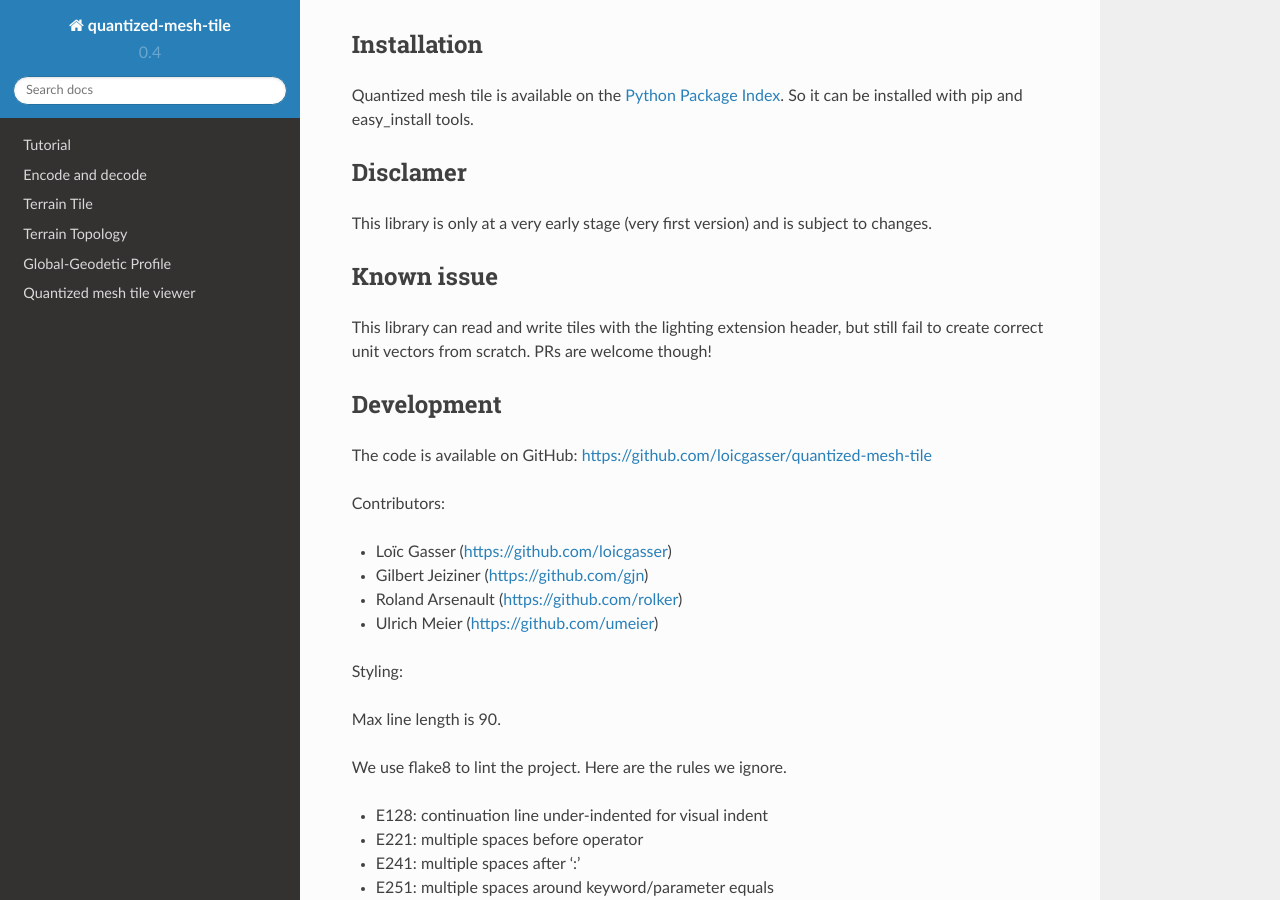
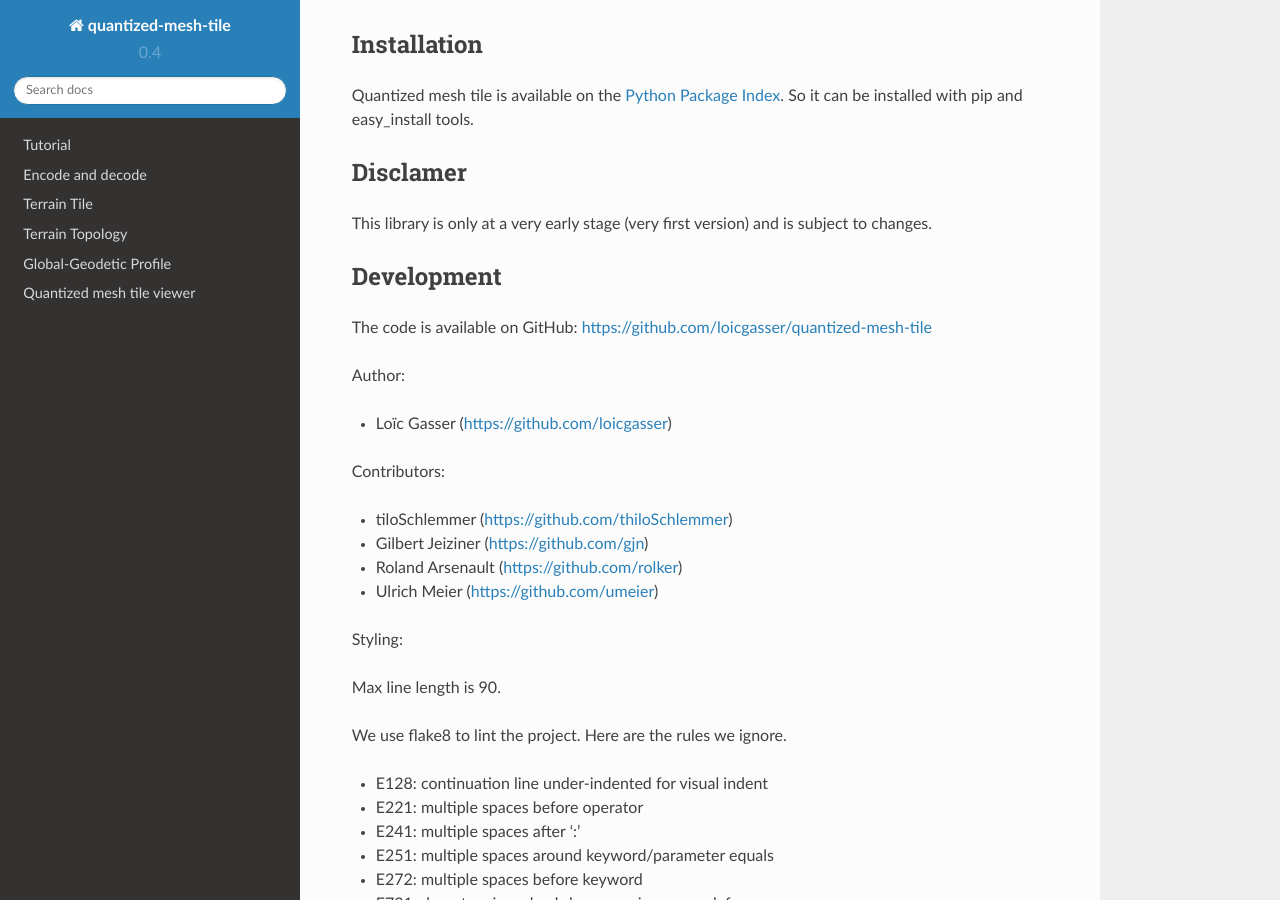
Before and after one commit to loicgasser/quantized-mesh-tile, a Sphinx documentation site: the page built from doc/source/index.rst, in a window 1280 px wide and 900 px high, scrolled down 460 px. Built offline with Sphinx 7.4.7 and the Read the Docs theme 2.0.0, drawn with Linux system fonts in a browser that asks for light colours.

Commit message:
Update doc

```diff
--- a/doc/source/index.rst
+++ b/doc/source/index.rst
@@ -33,20 +33,18 @@ Disclamer
 
 This library is only at a very early stage (very first version) and is subject to changes.
 
-Known issue
------------
-
-This library can read and write tiles with the lighting extension header, but still fail to create correct unit
-vectors from scratch. PRs are welcome though!
-
 Development
 -----------
 
 The code is available on GitHub: https://github.com/loicgasser/quantized-mesh-tile
 
+Author:
+
+* Loïc Gasser (https://github.com/loicgasser)
+
 Contributors:
 
-* Loïc Gasser (https://github.com/loicgasser)
+* tiloSchlemmer (https://github.com/thiloSchlemmer)
 * Gilbert Jeiziner (https://github.com/gjn)
 * Roland Arsenault (https://github.com/rolker)
 * Ulrich Meier (https://github.com/umeier)
```
Also changed, not shown: README.md (+1 -1 lines), doc/source/tutorial.rst (+6 -1 lines), 1 other file.
